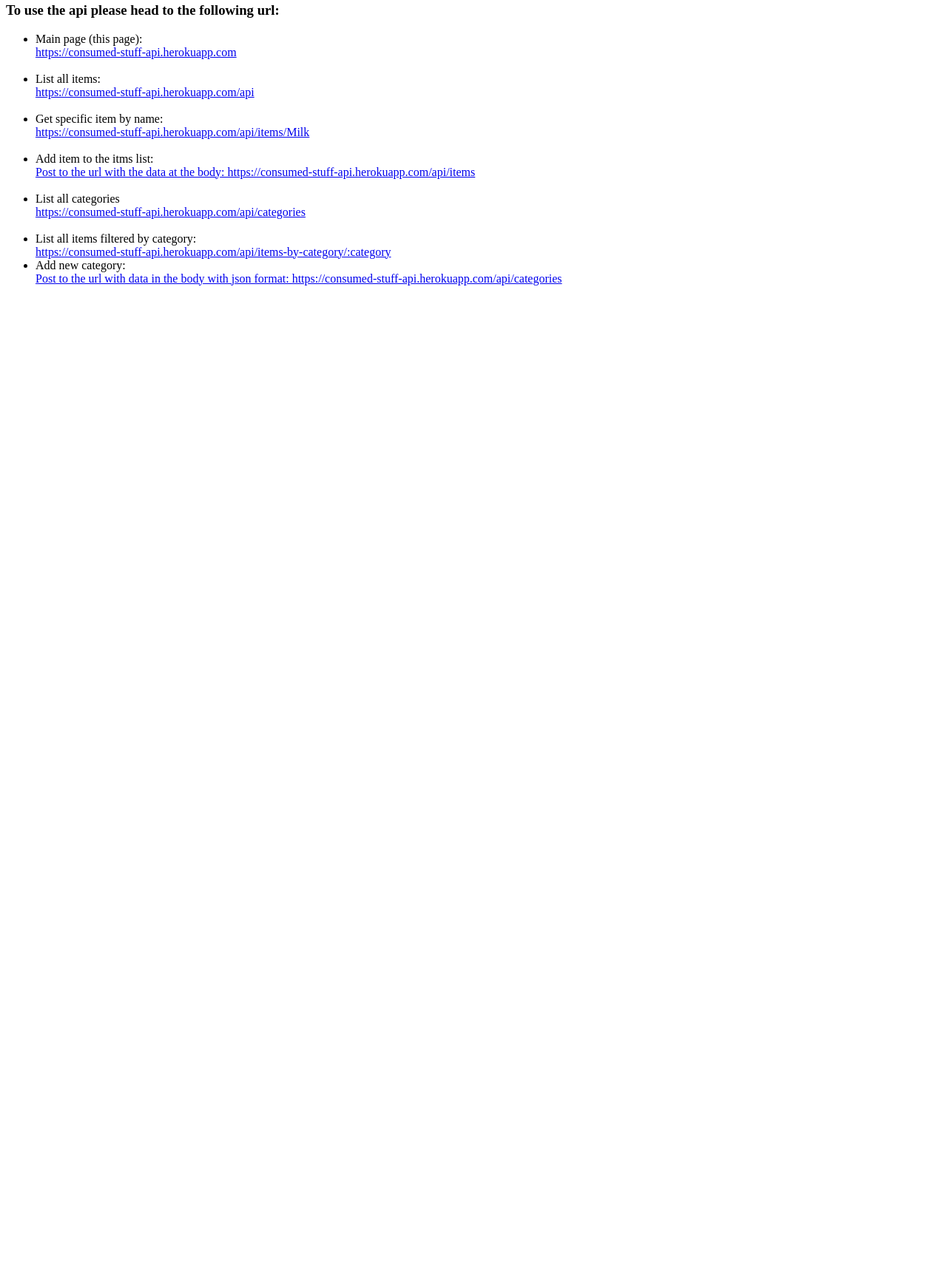
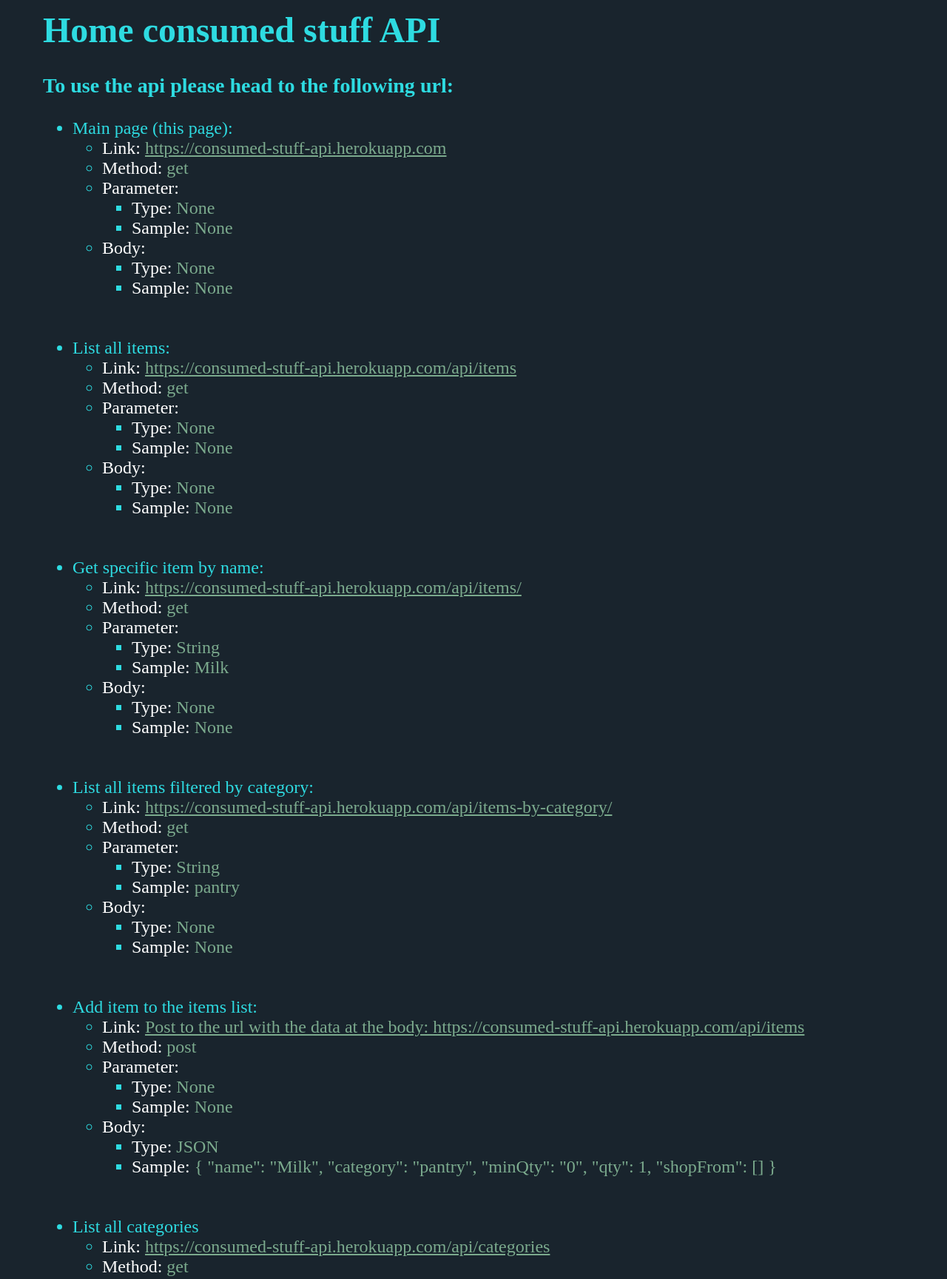
Before and after one commit to AwsYaseen22/myAPI, a website: page index.html in a window 1280 px wide. Shown: the part 77-1806 px from the top of the page at 74% size. Before the commit the page ends 800 px from the top, so only its background shows below. Drawn offline with Linux system fonts and the light colour scheme.

Commit message:
finish the main page (documentaions) and add a public folder to contain styles and guide express to find the included files

```diff
--- a/index.html
+++ b/index.html
@@ -6,40 +6,177 @@
         <meta http-equiv="X-UA-Compatible" content="IE=edge">
         <meta name="viewport" content="width=device-width, initial-scale=1.0">
         <title>Home consumed stuff API</title>
+        <link rel="stylesheet" href="css/style.css">
     </head>
 
     <body>
         <h1>Home consumed stuff API</h1>
         <h3>To use the api please head to the following url:</h3>
         <ul>
+            <!-- Main page -->
             <li>Main page (this page):</li>
-            <a href="https://consumed-stuff-api.herokuapp.com">https://consumed-stuff-api.herokuapp.com</a>
+            <ul>
+                <li><span>Link: </span><a
+                        href="https://consumed-stuff-api.herokuapp.com">https://consumed-stuff-api.herokuapp.com</a>
+                </li>
+                <li><span>Method: </span><span class="details">get</span></li>
+                <li><span>Parameter: </span></li>
+                <ul>
+                    <li><span>Type: </span><span class="details">None</span></li>
+                    <li><span>Sample: </span><span class="details">None</span></li>
+
+                </ul>
+                <li><span>Body: </span></li>
+                <ul>
+                    <li><span>Type: </span><span class="details">None</span></li>
+                    <li><span>Sample: </span><span class="details">None</span></li>
+
+                </ul>
+            </ul>
             <br><br>
+
+            <!-- All items -->
             <li>List all items:</li>
-            <a href="https://consumed-stuff-api.herokuapp.com/api">https://consumed-stuff-api.herokuapp.com/api</a>
+            <ul>
+                <li><span>Link: </span><a
+                        href="https://consumed-stuff-api.herokuapp.com/api/items">https://consumed-stuff-api.herokuapp.com/api/items</a>
+                </li>
+                <li><span>Method: </span><span class="details">get</span></li>
+                <li><span>Parameter: </span></li>
+                <ul>
+                    <li><span>Type: </span><span class="details">None</span></li>
+                    <li><span>Sample: </span><span class="details">None</span></li>
+                </ul>
+                <li><span>Body: </span></li>
+                <ul>
+                    <li><span>Type: </span><span class="details">None</span></li>
+                    <li><span>Sample: </span><span class="details">None</span></li>
+
+                </ul>
+            </ul>
+
             <br><br>
+
+            <!-- Item by name -->
             <li>Get specific item by name:</li>
-            <a
-                href="https://consumed-stuff-api.herokuapp.com/api/items/Milk">https://consumed-stuff-api.herokuapp.com/api/items/Milk</a>
+            <ul>
+                <li><span>Link: </span><a
+                        href="https://consumed-stuff-api.herokuapp.com/api/items/">https://consumed-stuff-api.herokuapp.com/api/items/</a>
+                </li>
+                <li><span>Method: </span><span class="details">get</span></li>
+                <li><span>Parameter: </span></li>
+                <ul>
+                    <li><span>Type: </span><span class="details">String</span></li>
+                    <li><span>Sample: </span><span class="details">Milk</span></li>
+                </ul>
+                <li><span>Body: </span></li>
+                <ul>
+                    <li><span>Type: </span><span class="details">None</span></li>
+                    <li><span>Sample: </span><span class="details">None</span></li>
+
+                </ul>
+            </ul>
+
             <br><br>
-            <li>Add item to the itms list:</li>
-            <a href="https://consumed-stuff-api.herokuapp.com/api/items">Post to the url with the data at the body:
-                https://consumed-stuff-api.herokuapp.com/api/items</a>
+
+            <!-- list items filtered by category -->
+            <li>List all items filtered by category:</li>
+            <ul>
+                <li><span>Link: </span><a
+                        href="https://consumed-stuff-api.herokuapp.com/api/items-by-category/">https://consumed-stuff-api.herokuapp.com/api/items-by-category/</a>
+                </li>
+                <li><span>Method: </span><span class="details">get</span></li>
+                <li><span>Parameter: </span></li>
+                <ul>
+                    <li><span>Type: </span><span class="details">String</span></li>
+                    <li><span>Sample: </span><span class="details">pantry</span></li>
+                </ul>
+                <li><span>Body: </span></li>
+                <ul>
+                    <li><span>Type: </span><span class="details">None</span></li>
+                    <li><span>Sample: </span><span class="details">None</span></li>
+
+                </ul>
+            </ul>
+
+            <br><br>
+
+            <!-- Add new item -->
+            <li>Add item to the items list:</li>
+            <ul>
+                <li><span>Link: </span><a href="https://consumed-stuff-api.herokuapp.com/api/items">Post to the url with
+                        the data at the body:
+                        https://consumed-stuff-api.herokuapp.com/api/items</a>
+                </li>
+                <li><span>Method: </span><span class="details">post</span></li>
+                <li><span>Parameter: </span></li>
+                <ul>
+                    <li><span>Type: </span><span class="details">None</span></li>
+                    <li><span>Sample: </span><span class="details">None</span></li>
+                </ul>
+                <li><span>Body: </span></li>
+                <ul>
+                    <li><span>Type: </span><span class="details">JSON</span></li>
+                    <li><span>Sample: </span><span class="details">
+                            {
+                            "name": "Milk",
+                            "category": "pantry",
+                            "minQty": "0",
+                            "qty": 1,
+                            "shopFrom": []
+                            }
+                        </span></li>
+
+                </ul>
+            </ul>
+
+            <br><br>
+
+            <!-- List all categories -->
+            <li>List all categories</li>
+            <ul>
+                <li><span>Link: </span><a
+                        href="https://consumed-stuff-api.herokuapp.com/api/categories">https://consumed-stuff-api.herokuapp.com/api/categories</a>
+                </li>
+                <li><span>Method: </span><span class="details">get</span></li>
+                <li><span>Parameter: </span></li>
+                <ul>
+                    <li><span>Type: </span><span class="details">None</span></li>
+                    <li><span>Sample: </span><span class="details">None</span></li>
+                </ul>
+                <li><span>Body: </span></li>
+                <ul>
+                    <li><span>Type: </span><span class="details">None</span></li>
+                    <li><span>Sample: </span><span class="details">None</span></li>
+                </ul>
+            </ul>
+
             <br><br>
 
 
+            <!-- Add new category -->
+            <li>Add new category:</li>
 
-            <li>List all categories</li>
-            <a
-                href="https://consumed-stuff-api.herokuapp.com/api/categories">https://consumed-stuff-api.herokuapp.com/api/categories</a>
-
-            <br><br>
-            <li>List all items filtered by category:</li>
-            <a
-                href="https://consumed-stuff-api.herokuapp.com/api/items-by-category/:category">https://consumed-stuff-api.herokuapp.com/api/items-by-category/:category</a>
-            <li>Add new category:</li>
-            <a href="https://consumed-stuff-api.herokuapp.com/api/categories">Post to the url with data in the body with
-                json format: https://consumed-stuff-api.herokuapp.com/api/categories</a>
+            <ul>
+                <li><span>Link: </span><a
+                        href="https://consumed-stuff-api.herokuapp.com/api/categories">https://consumed-stuff-api.herokuapp.com/api/categories</a>
+                </li>
+                <li><span>Method: </span><span class="details">post</span></li>
+                <li><span>Parameter: </span></li>
+                <ul>
+                    <li><span>Type: </span><span class="details">None</span></li>
+                    <li><span>Sample: </span><span class="details">None</span></li>
+                </ul>
+                <li><span>Body: </span></li>
+                <ul>
+                    <li><span>Type: </span><span class="details">JSON</span></li>
+                    <li><span>Sample: </span><span class="details">
+                            {
+                            "name": "pantry"
+                            }
+                        </span></li>
+                </ul>
+            </ul>
 
         </ul>
     </body>
--- a/index.js
+++ b/index.js
@@ -11,6 +11,7 @@ app.use(bodyParser.urlencoded({ extended: true }));
 // to take the data from the body of raw json on postman
 app.use(bodyParser.json());
 app.use(cors());
+app.use(express.static("public"));
 
 // connect to the DB
 const MongoClient = require("mongodb").MongoClient;
--- /dev/null
+++ b/public/css/style.css
@@ -0,0 +1,13 @@
+body{
+    background-color: rgb(25, 36, 45);
+    color: rgb(46, 219, 225);
+    padding: 50px;
+    font-size: 1.5rem;
+}
+
+li span{
+    color: white;
+}
+a, .details{
+    color: rgb(123, 170, 141);
+}
```
